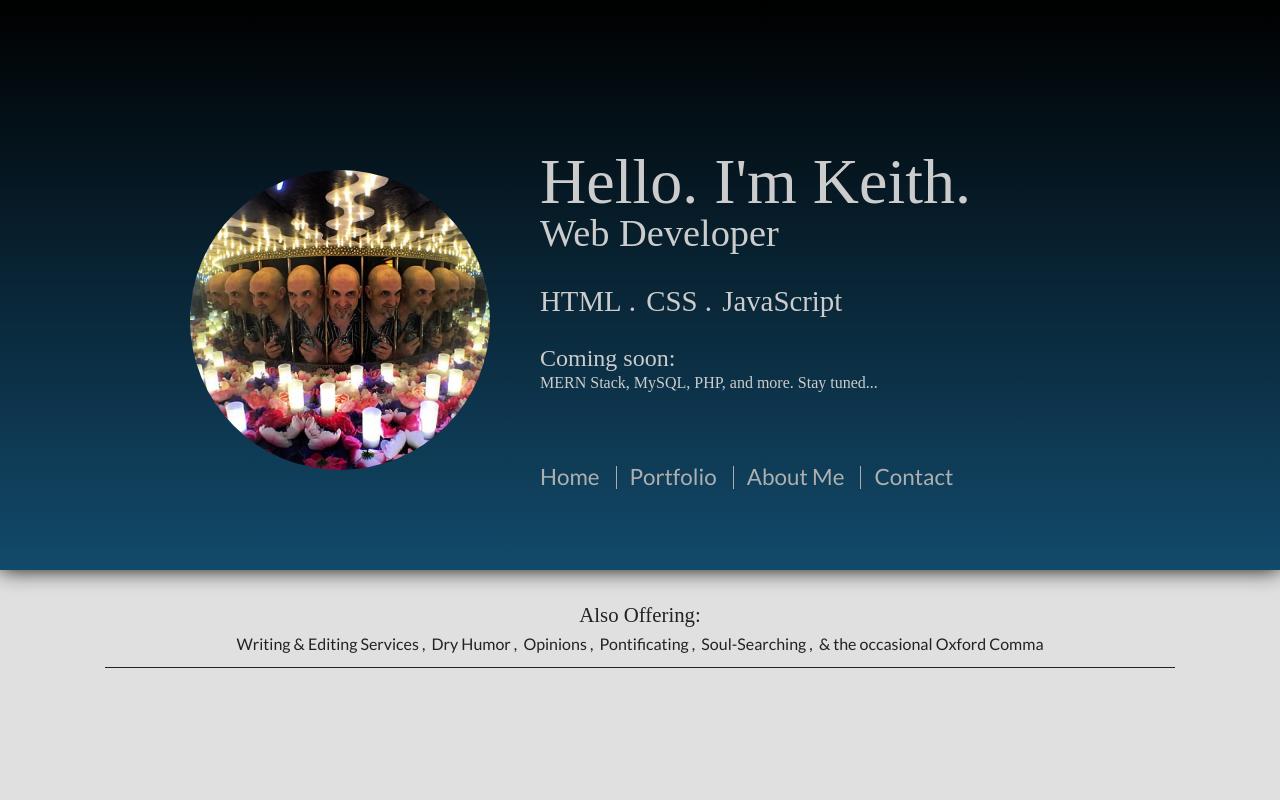
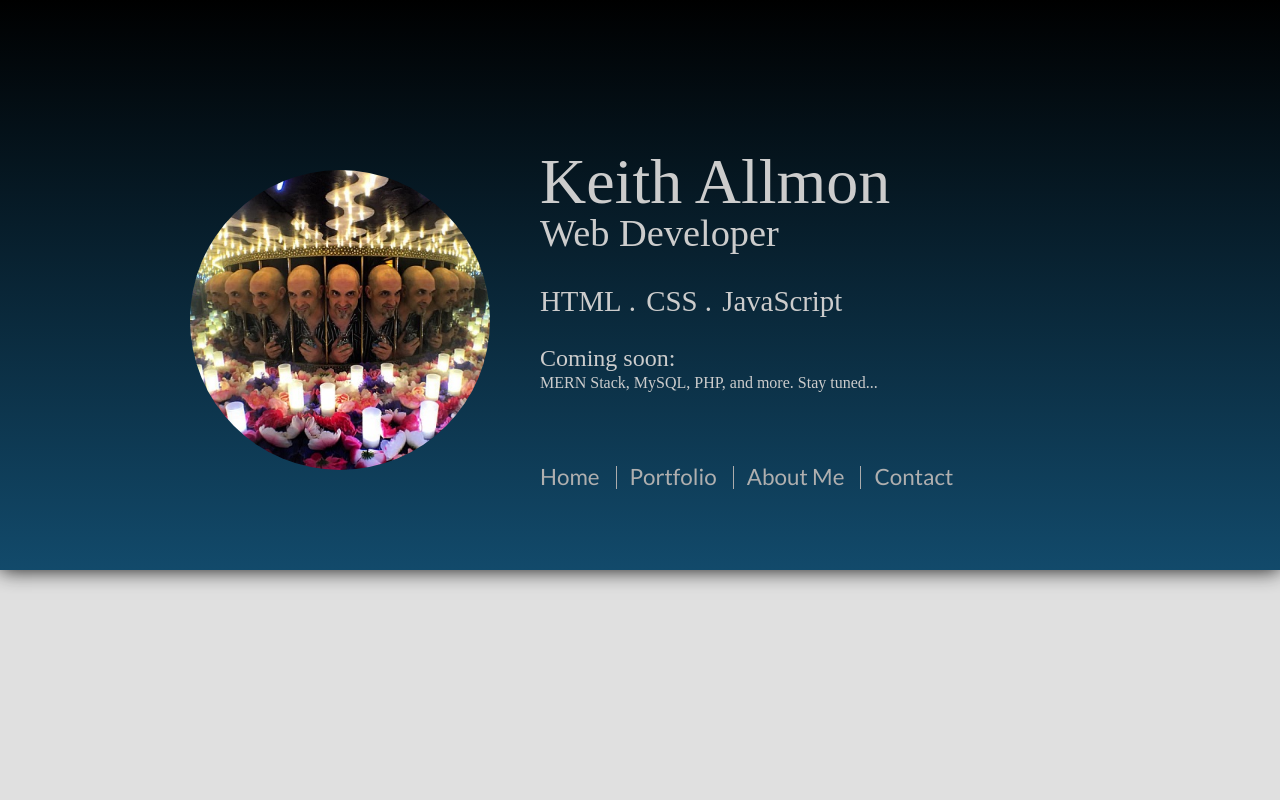
Before and after one commit to Strangebrewer/01-Working-Portfolio, a plain HTML site: page index.html in a window 1280 px wide. Shown: the top 800 px of the page. Drawn offline with Linux system fonts and the light colour scheme; a web font is replaced by a local one.

Commit message:
minor details

```diff
--- a/assets/css/style.css
+++ b/assets/css/style.css
@@ -297,7 +297,7 @@ header a:hover {
   border-radius: 50%;
   float: left;
   height: 300px;
-  margin: 50px 50px 50px 50px;
+  margin: 50px;
   width: 300px;
 }
 
@@ -339,7 +339,7 @@ header a:hover {
   border-bottom: 1px solid #222;
   grid-column: 3 / 11;
   grid-row: 2;
-  margin-bottom: 200px;
+  margin-top: 200px;
   padding: 15px;
   text-align: center;
 }
--- a/index.html
+++ b/index.html
@@ -53,7 +53,7 @@
       <div id="intro-container">
         <img src="assets/images/keithfinity.jpg" alt="">
         <div class="name-rank">
-          <h1>Hello. I'm Keith.</h1>
+          <h1>Keith Allmon</h1>
           <h2>Web Developer</h2>
           <div class="coming-soon">
             <h2 class="skills">HTML&nbsp;.</h2>
```
